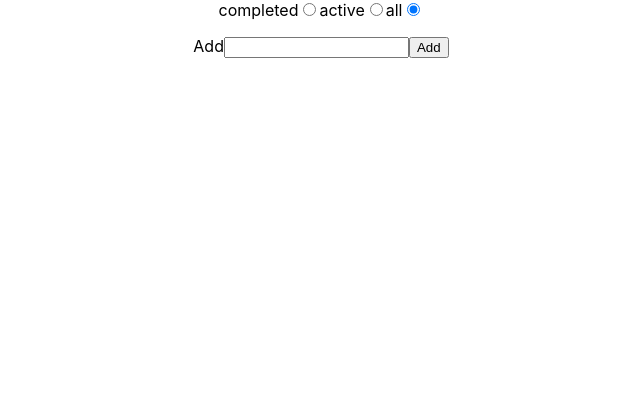
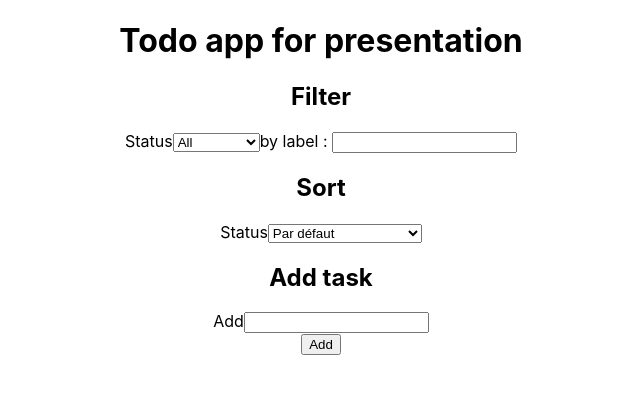
Before and after one commit to johnmeunier/talk-test, a React (Create React App) app: page / in a window 1280 px wide. Shown: the top 394 px of the page, without its empty margins (319-959 px from the left). Built offline with nearby package versions, Linux system fonts and the light colour scheme.

Commit message:
filter label + sort status

```diff
--- a/src/App.js
+++ b/src/App.js
@@ -3,45 +3,70 @@ import "./App.css";
 
 const App = () => {
   const [tasks, setTasks] = useState([]);
+  const [filteredTasks, setFilteredTasks] = useState(tasks);
+  const [newTodo, setNewTodo] = useState("");
+  const [filterStatus, setFilterStatus] = useState("all");
+  const [filterLabel, setFilterLabel] = useState("");
+  const [sortStatus, setSortStatus] = useState("");
 
-  const [filteredTasks, setFilteredTasks] = useState(tasks);
-
-  const [newTodo, setNewTodo] = useState("");
-
-  const [filterStatus, setFilterStatus] = useState("all");
-
-  const handleFilterStatus = (e) => {
-    setFilterStatus(e.target.value);
+  const filter = ({ tasks, filterStatus, filterLabel }) => {
+    let filteredTasks = [...tasks];
+    if (filterStatus === "completed") filteredTasks = filteredTasks.filter(({ completed }) => completed);
+    if (filterStatus === "active") filteredTasks = filteredTasks.filter(({ completed }) => !completed);
+    if (filterLabel !== "") {
+      filteredTasks = filteredTasks.filter(({ label }) => label.toLowerCase().includes(filterLabel.toLowerCase()));
+    }
+    return filteredTasks;
   };
 
-  const filter = ({ tasks, filterStatus }) => {
-    if (filterStatus === "all") return tasks;
-    if (filterStatus === "completed")
-      return tasks.filter(({ completed }) => completed);
-    if (filterStatus === "active")
-      return tasks.filter(({ completed }) => !completed);
+  const sort = ({ filteredTasks, sortStatus }) => {
+    let sortedTasks = [...filteredTasks];
+    if (sortStatus !== "") {
+      sortedTasks.sort((a, b) => (sortStatus === "active" ? a.completed - b.completed : b.completed - a.completed));
+    }
+    return sortedTasks;
   };
 
   useEffect(() => {
-    setFilteredTasks(() => filter({ tasks, filterStatus }));
-  }, [filterStatus, tasks]);
+    setFilteredTasks(() => sort({ filteredTasks: filter({ tasks, filterStatus, filterLabel }), sortStatus }));
+  }, [filterStatus, filterLabel, sortStatus, tasks]);
+
+  useEffect(() => {
+    setFilteredTasks(filter({ tasks, filterStatus, filterLabel }));
+  }, [tasks]);
 
   return (
     <div className="App">
+      <h1>Todo app for presentation</h1>
       <div className="filter__container">
         <div className="filter">
-          {["completed", "active", "all"].map((value) => (
-            <label key={value}>
-              {value}
-              <input
-                type="radio"
-                name="status"
-                value={value}
-                checked={value === filterStatus}
-                onChange={handleFilterStatus}
-              />
-            </label>
-          ))}
+          <h2>Filter</h2>
+          <label>
+            Status
+            <select onChange={(e) => setFilterStatus(e.target.value)} data-testid="filterByStatus">
+              {["all", "active", "completed"].map((value) => (
+                <option value={value}>{value.replace(/^\w/, (c) => c.toUpperCase())}</option>
+              ))}
+            </select>
+          </label>
+          <label>
+            by label : <input type="text" value={filterLabel} onChange={(e) => setFilterLabel(e.target.value)} />
+          </label>
+        </div>
+      </div>
+      <div className="sort__container">
+        <div className="sort">
+          <h2>Sort</h2>
+          <label>
+            Status
+            <select onChange={(e) => setSortStatus(e.target.value)}>
+              {["", "active", "completed"].map((value) => (
+                <option value={value}>
+                  {value !== "" ? `${value.replace(/^\w/, (c) => c.toUpperCase())} en premier` : "Par défaut"}
+                </option>
+              ))}
+            </select>
+          </label>
         </div>
       </div>
       <div className="task__container">
@@ -59,17 +84,8 @@ const App = () => {
               }}
             >
               {task.label}{" "}
-              <span
-                className={
-                  "status-icon " +
-                  (task.completed ? "status-icon--completed" : "")
-                }
-              >
-                <svg
-                  xmlns="http://www.w3.org/2000/svg"
-                  viewBox="0 0 96 96"
-                  role="img"
-                >
+              <span className={"status-icon " + (task.completed ? "status-icon--completed" : "")}>
+                <svg xmlns="http://www.w3.org/2000/svg" viewBox="0 0 96 96" role="img">
                   <title>{task.completed ? "Completed" : "Active"}</title>
                   <path d="M1 1v94h94V1H1zM91.1 91.1H4.9V4.9h86.1V91.1z" />
                   <path
@@ -83,14 +99,14 @@ const App = () => {
           ))}
         </ul>
       </div>
-      <label>
-        Add
-        <input
-          type="text"
-          value={newTodo}
-          onChange={(e) => setNewTodo(e.target.value)}
-        />
-      </label>
+      <div>
+        <h2>Add task</h2>
+        <label>
+          {" "}
+          Add
+          <input type="text" value={newTodo} onChange={(e) => setNewTodo(e.target.value)} />
+        </label>
+      </div>
       <button
         type="button"
         onClick={() => {
```
Also changed, not shown: 1 other file (tests, documents, lock files or other folders).
